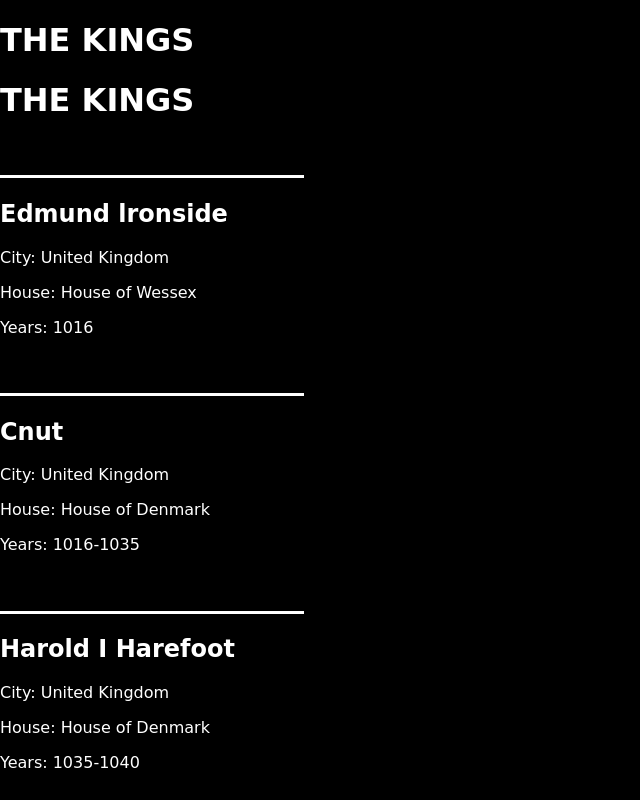
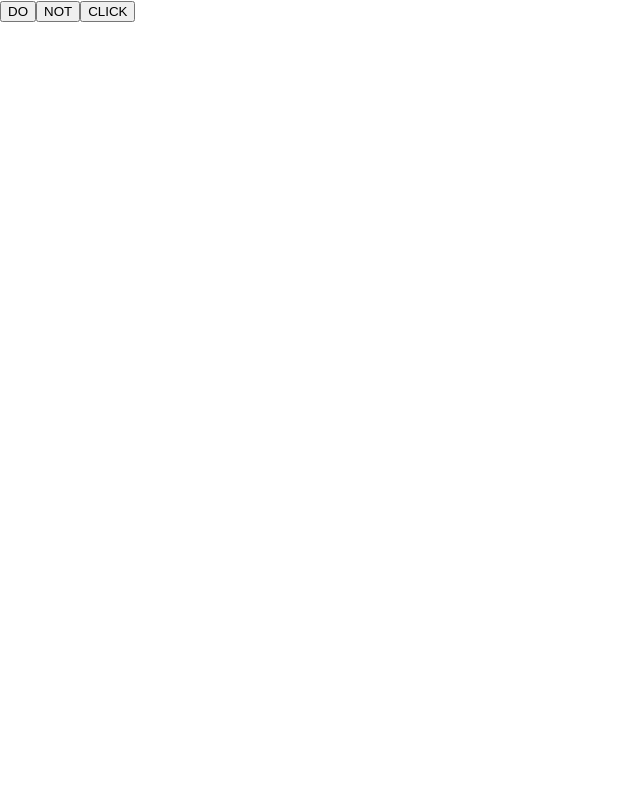
Before and after one commit to agustinadipaola/LBG-REACT-DEMO, a React (Create React App) app: page / in a window 1280 px wide. Shown: the top 800 px of the page, without its empty margins (0-640 px from the left). Built offline with nearby package versions, Linux system fonts and the light colour scheme.

Commit message:
updated with button exc

```diff
--- a/src/App.js
+++ b/src/App.js
@@ -1,78 +1,13 @@
-// // import logo from './logo.svg';
-// import './App.css';
-// import Header from './components/Header';
-// import Family from './components/Family';
-// import family from './components/data/family.json';
-
-// // react component called App
-// function App() {
-//   console.log("Family:", family);
-
-//   const Familycomponents = [];
-//   for (const Indiv of family) {
-//     console.log("Family:", Indiv);
-//     Familycomponents.push(
-//       <Family name={Indiv.name} age={Indiv.age} member={Indiv.member} />
-//     );
-//   }
+import MyButton from './components/MyButton'
 
 
+function App() {
+    return (
+        <div>
+    <MyButton/>
+        </div>
+    );
 
-//   return (
-//     <div>
-//       <header></header>
-//       <Header />
-//       <h1>MY FAMILY</h1>
-//       <p>Hello Beautiful</p>
-//       <p>Family</p>
-//       < Family age={40} name="Romina" member="NA" />
-//       {Familycomponents}
-//     </div>
-//   );
-// }
-
-
-
-// export default App;
-
-
-
-import './App.css';
-import Header from './components/Header';
-import KingsSolutions from './components/KingsSolutions'
-import kings from './components/data/kings.json'
-
-function App() {
-  console.log("reyes:", KingsSolutions);
-
-  const KingsSolutionscomponents = [];
-  for (const reyes of kings) {
-    console.log("KingsSolutions:", reyes);
-    KingsSolutionscomponents.push(
-      <KingsSolutions nm={reyes.nm} cty={reyes.cty} hse={reyes.hse} yrs={reyes.yrs} />
-    );
-  }
-
-//   const Familycomponents = [];
-//   for (const Indiv of family) {
-//     console.log("Family:", Indiv);
-//     Familycomponents.push(
-//       <Family name={Indiv.name} age={Indiv.age} member={Indiv.member} />
-//     );
-//   }
-
-
-
-  return (
-    <div>
-      <header></header>
-      <Header />
-      <h1>THE KINGS</h1>
-      {KingsSolutionscomponents}
-    </div>
-  );
 }
 
-
-
 export default App;
--- a/src/components/KingsSolutions.jsx
+++ b/src/components/KingsSolutions.jsx
@@ -1,7 +1,6 @@
 import PropTypes from 'prop-types';
 
 // Component names MUST be capitalised
-// FFC -TO START
 function KingsSolutions(props) {
     // components return html
     // Logs for visibility NOT REQUIRED
@@ -9,7 +8,6 @@ function KingsSolutions(props) {
     // console.log("Name:", props.name);
     // console.log("Age:", props.age);
     // console.log("Member:", props.member);
-
     return (
         <div>
             <h1>___________________</h1>
--- /dev/null
+++ b/src/components/MyButton.jsx
@@ -0,0 +1,51 @@
+// Arrow : click button
+
+function MyButton() {
+        console.log ("I told you do not click");
+        alert ("I told you do not click")
+
+
+return (
+<div>
+    <button onClick={MyButton}>DO</button>
+    <button onClick={function () { console.log("I told you do not click"); }}> NOT</button>
+    <button onClick={() => {console.log ("I told you do not click")}}> CLICK</button>
+
+
+</div>
+);
+}
+export default MyButton;
+
+//         <button onClick={() => alert("I TOLD YOU DO NOT CLICK!")}>
+
+//             DO NOT CLICK!!!    </button >
+
+//     );
+// }
+
+// function MyButton2() {
+//         return (<button onClick={alert("yo")}>
+//             DO NOT CLICK!!    </button>);
+//     }
+
+
+
+
+// Named: to create a click button
+// function MyButton() {
+//     function sayYo() {
+//         alert ("YO!")
+//     }
+//     return ( <button onClick={sayYo}>
+//     CLICK ME!
+//     </button>);
+// }
+
+// export default MyButton;
+
+// Annonymous 3 to create a button
+// function MyButton() {
+//     return (<button onClick={alert("yo")}>
+//         DO NOT CLICK!!    </button>);
+// }
```
Also changed, not shown: src/family and kings.js (added, +78 -0 lines), src/King.js (added).
